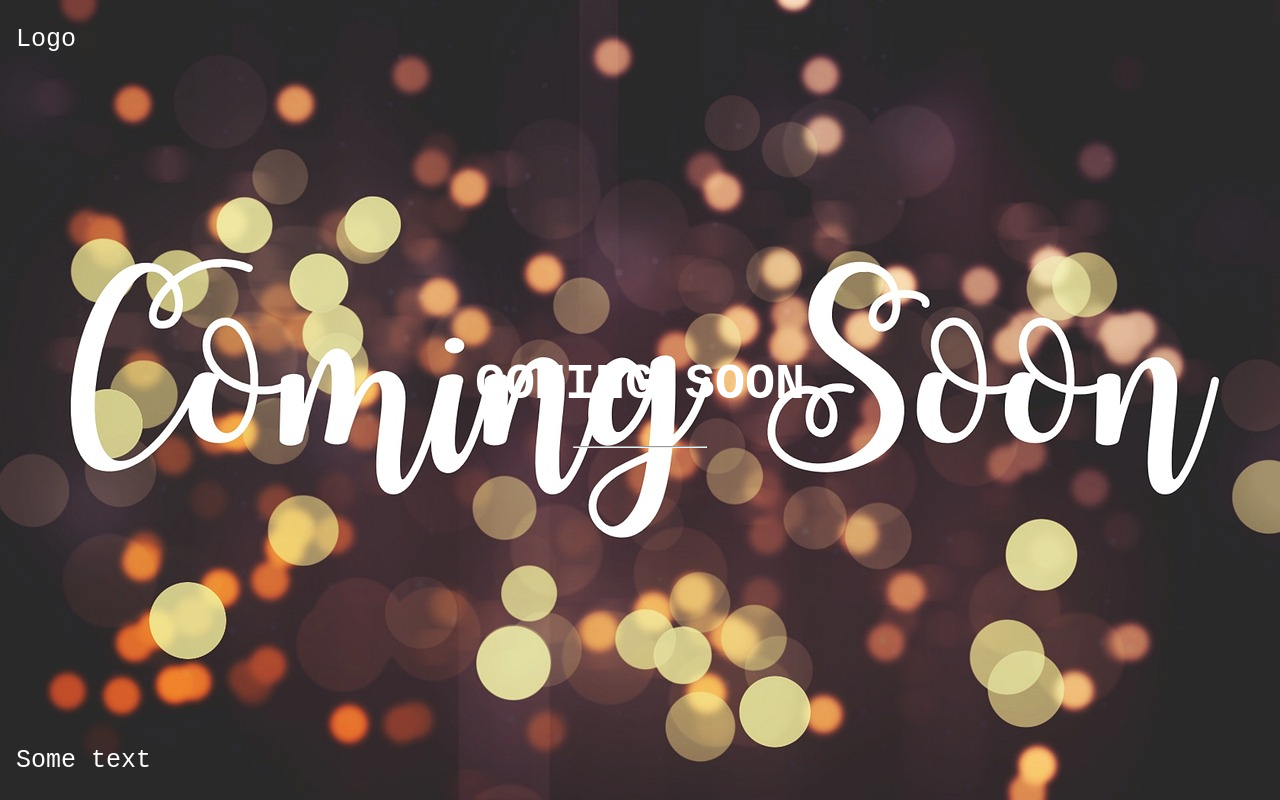
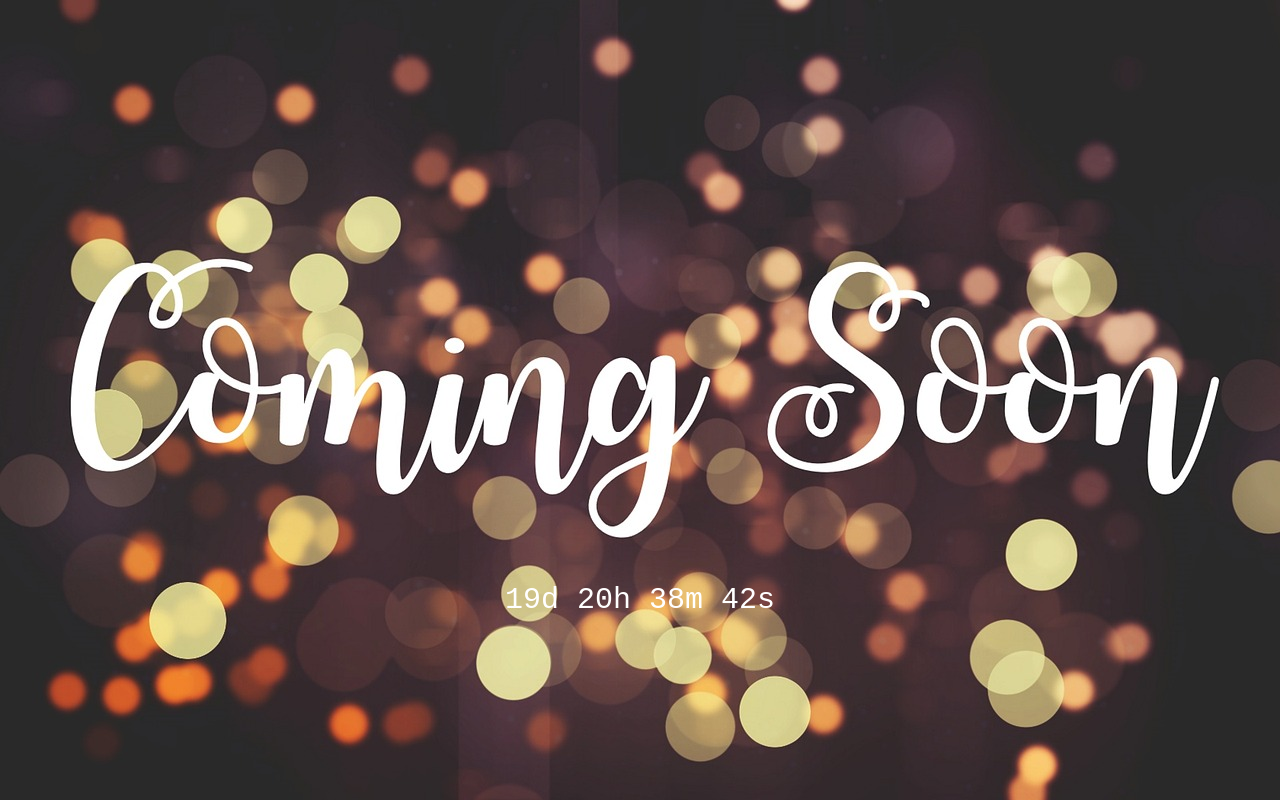
Before and after one commit to djohnso08/about_me, a plain HTML site: page projects.html in a window 1280 px wide. Drawn offline with Linux system fonts and the light colour scheme.

Commit message:
Added and remved content from html and CSS

```diff
--- a/css/projects.css
+++ b/css/projects.css
@@ -14,21 +14,9 @@ body, html {
     font-size: 25px;
 }
 
-.topleft {
-    position: absolute;
-    top: 0;
-    left: 16px;
-}
-
-.bottomleft {
-    position: absolute;
-    bottom: 0;
-    left: 16px;
-}
-
 .middle {
     position: absolute;
-    top: 50%;
+    top: 75%;
     left: 50%;
     transform: translate(-50%, -50%);
     text-align: center;
--- a/js/projects.js
+++ b/js/projects.js
@@ -1,7 +1,7 @@
 'use strict';
 
 // Set the date we're counting down to
-var startDate = new Date('Jan 5, 2018 15:37:25').getTime();
+var startDate = new Date('Sep 1, 2017 18:00:00').getTime();
 
 // Update the count down every 1 second
 var countdown = setInterval(function() {
@@ -10,6 +10,7 @@ var countdown = setInterval(function() {
   var todaysDate = new Date().getTime();
 
 // Find the distance between now an the count down date  var distance = countDownDate - now;
+  var distance = startDate - todaysDate;
 
 // Time calculations for days, hours, minutes and seconds
   var days = Math.floor(distance / (1000 * 60 * 60 * 24));
--- a/projects.html
+++ b/projects.html
@@ -4,17 +4,9 @@
 <link rel= "stylesheet" href="css/projects.css">
 </head>
 <body>
-<div class="bgimg">
-  <div class="topleft">
-    <p>Logo</p>
-  </div>
-  <div class="middle">
-    <h1>COMING SOON</h1>
-    <hr>
-    <p id="demo" style="font-size:30px"></p>
-  </div>
-  <div class="bottomleft">
-    <p>Some text</p>
+  <div class="bgimg">
+    <div class="middle">
+      <p id="demo" style="font-size:30px"></p>
   </div>
 </div>
 <script src="js/projects.js" type="text/javascript"></script>
```
